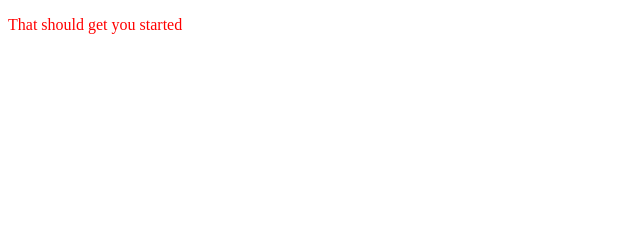
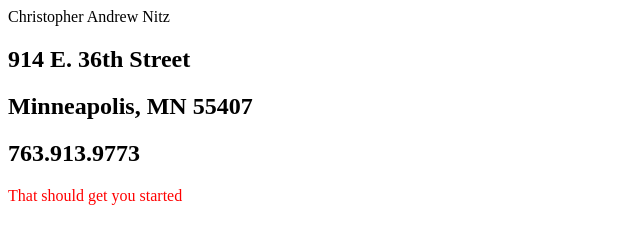
Before and after one commit to cloudyelephant/cloudyelephant.github.io, a plain HTML site: page index.html in a window 1280 px wide. Shown: the whole page, without its empty margins (0-640 px from the left). Drawn offline with Linux system fonts and the light colour scheme.

Commit message:
Add Containers

```diff
--- a/index.html
+++ b/index.html
@@ -1,11 +1,20 @@
 <!DOCTYPE html>
 <html>
-  <head>
-    <title>Prime Digital Academy Resume</title>
-    <link rel="stylesheet" href="style.css"/>
+<head>
+  <title>Prime Digital Academy Resume</title>
+  <link rel="stylesheet" href="style.css"/>
   </head>
-
   <body>
+    <div id="container">
+      <div id="content-contact"
+        <h1>Christopher Andrew Nitz</h1>
+        <h2>914 E. 36th Street</h2>
+        <h2>Minneapolis, MN 55407</h2>
+        <h2>763.913.9773</h2>
+      </div>
+    <div id="content-summary"</div>
+    <div id="content-experience"</div>
+  </div>
     <p>That should get you started</p>
   </body>
 </html>
```
